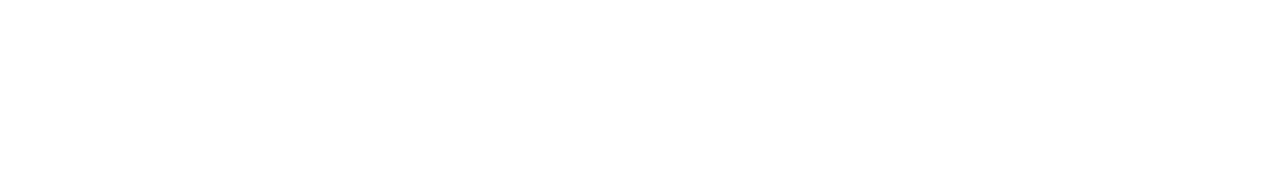
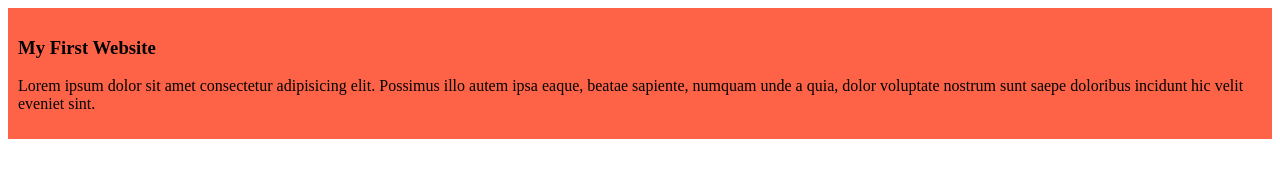
Before and after one commit to syedshohag477/my-first-github-repo, a plain HTML site: page index.html in a window 1280 px wide. Drawn offline with Linux system fonts and the light colour scheme.

Commit message:
first commit

```diff
--- a/index.html
+++ b/index.html
@@ -4,8 +4,12 @@
     <meta charset="UTF-8">
     <meta name="viewport" content="width=device-width, initial-scale=1.0">
     <title>My First Ever Github Repo</title>
+    <link rel="stylesheet" href="style/blog.css">
 </head>
 <body>
-
+    <div>
+        <h3>My First Website</h3>
+        <p>Lorem ipsum dolor sit amet consectetur adipisicing elit. Possimus illo autem ipsa eaque, beatae sapiente, numquam unde a quia, dolor voluptate nostrum sunt saepe doloribus incidunt hic velit eveniet sint.</p>
+    </div>
 </body>
 </html>
--- /dev/null
+++ b/style/blog.css
@@ -0,0 +1,4 @@
+div {
+    background-color: tomato;
+    padding: 10px;
+}
```
